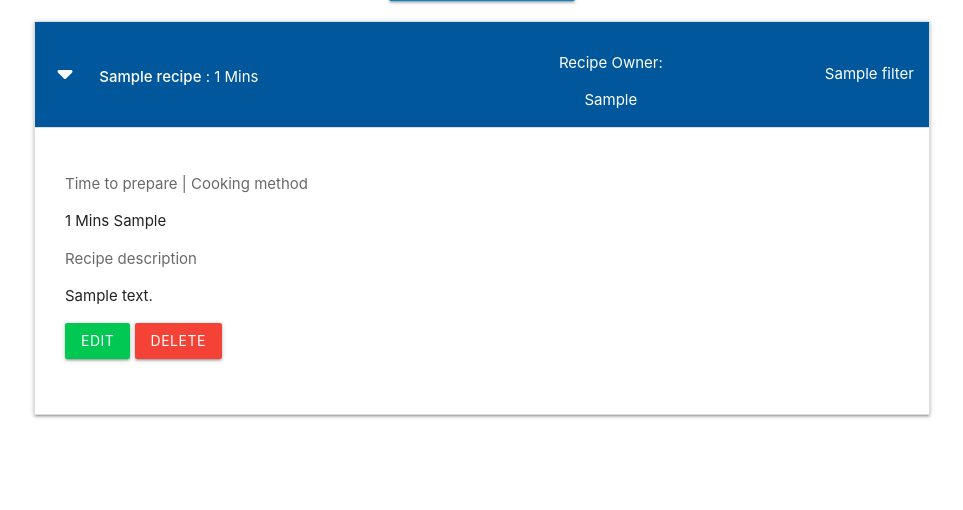
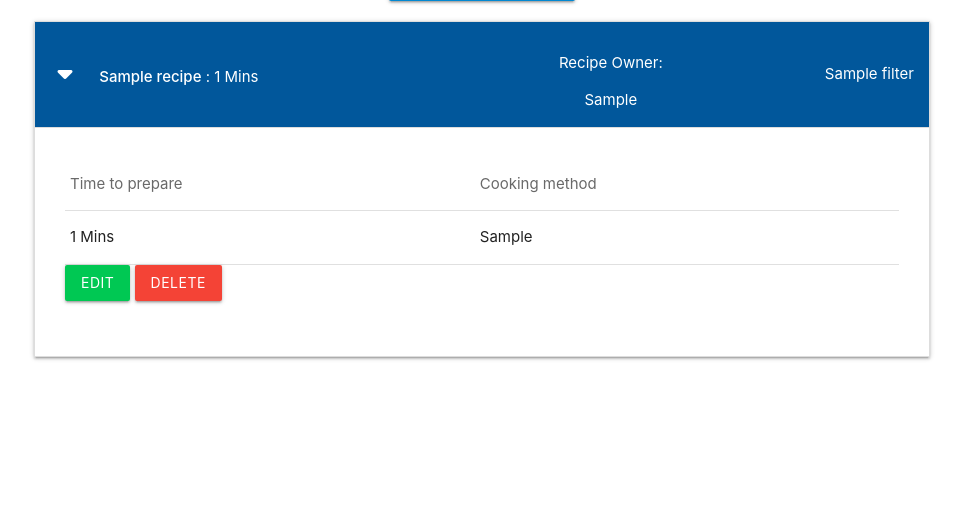
Before and after one commit to SLeighton-dot-com/Recipe-Database, a Flask app: page / in a window 1280 px wide, after a click that opens the changed part. Shown: the part 212-722 px from the top of the page, without its empty margins (158-1121 px from the left). Run offline with Flask 3, Linux system fonts and the light colour scheme; tables that the repository leaves empty hold one stand-in row (values such as "Sample post"); some libraries are stand-ins or nearby versions.

Commit message:
recipes.html:Added table layout to improve appearence

```diff
--- a/recipes/templates/recipes.html
+++ b/recipes/templates/recipes.html
@@ -28,10 +28,16 @@
             </div>
         </div>
         <div class="collapsible-body">
-            <P class="title">Time to prepare | Cooking method</P>
-            <p>{{ recipe.prep_time }} Mins          {{ recipe.cooking_method }}</p>
-            <P class="title">Recipe description</P>
-            <p>{{ recipe.recipe_description }}</p>
+            <table>
+                <tr>
+                    <td class="title">Time to prepare</td>
+                    <td class="title table-2">Cooking method</td>
+                </tr>
+                <tr>
+                    <td>{{ recipe.prep_time }} Mins</td>
+                    <td class="table-2">{{ recipe.cooking_method }}</td>
+                </tr>
+            </table>
                 <a href="{{ url_for('edit_recipe', recipe_id=recipe.id) }}" class="btn green accent-4">Edit</a>
                 <a href="{{ url_for('delete_recipe', recipe_id=recipe.id) }}" class="btn red">Delete</a>
             </p>
```
